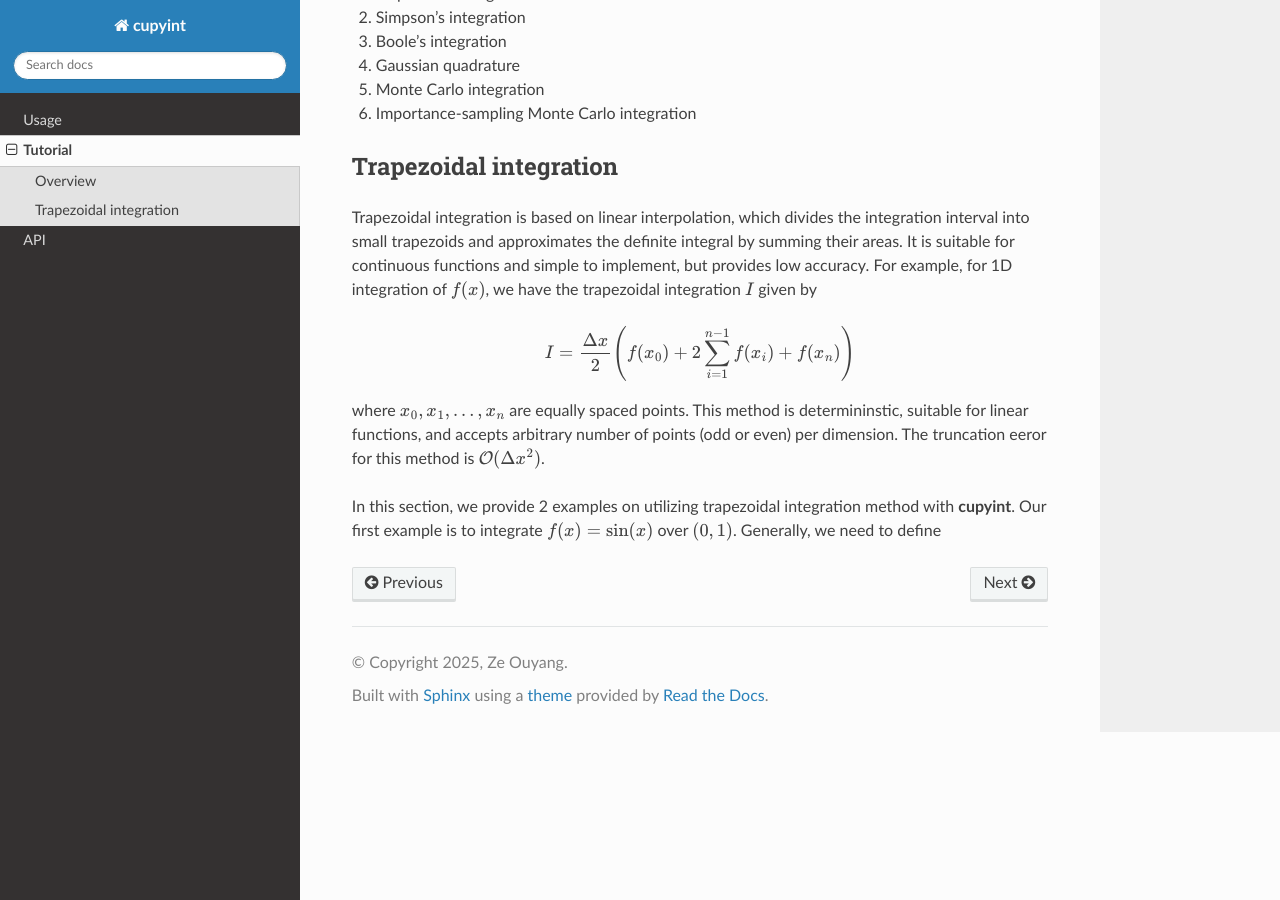
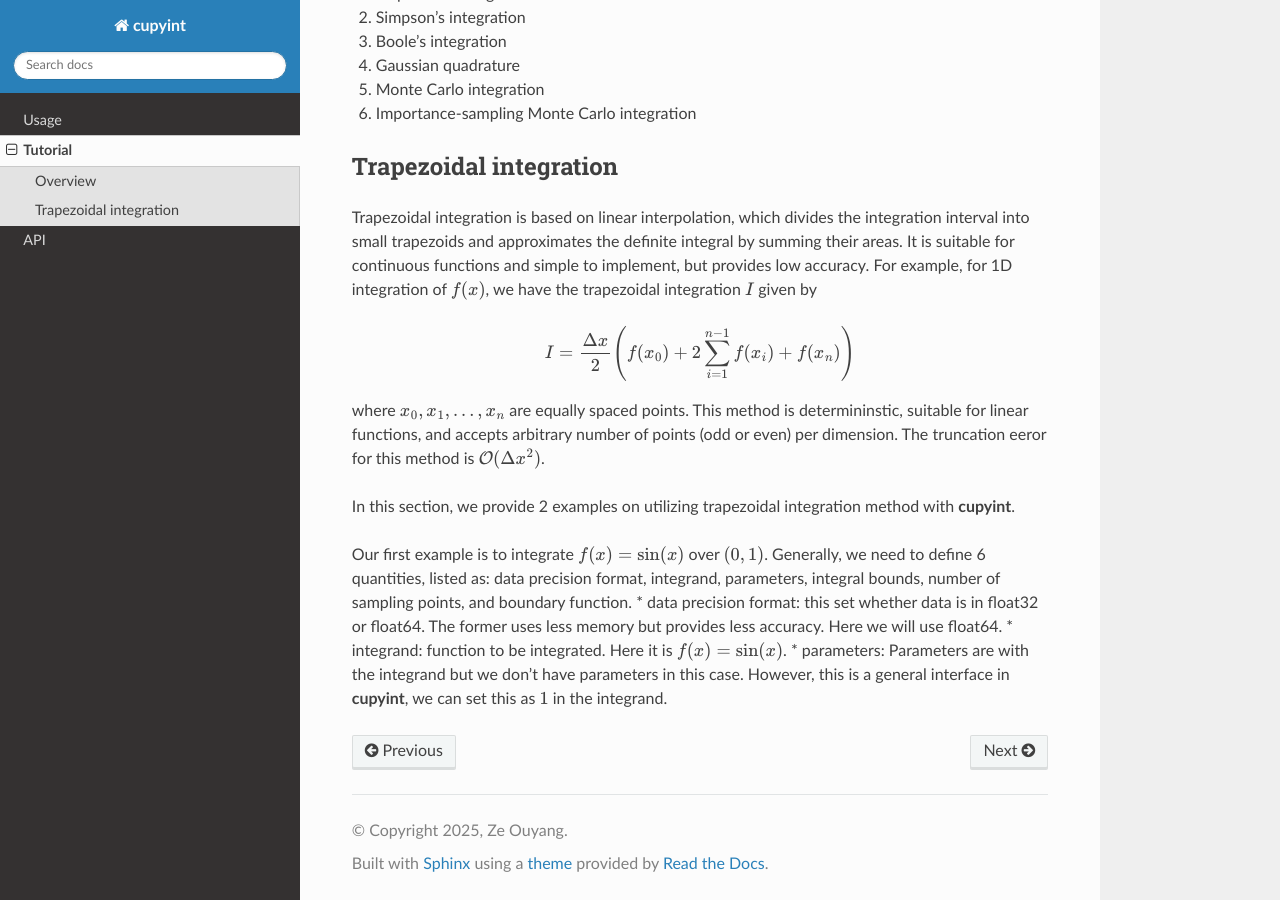
Before and after one commit to ze-ouyang/cupyint_doc, a Sphinx documentation site: the page built from docs/source/tutorial.rst, in a window 1280 px wide and 900 px high, scrolled down 546 px. Built offline with Sphinx 7.4.7 and the Read the Docs theme 3.1.0, drawn with Linux system fonts in a browser that asks for light colours.

Commit message:
Update tutorial.rst

```diff
--- a/docs/source/tutorial.rst
+++ b/docs/source/tutorial.rst
@@ -34,4 +34,8 @@ Trapezoidal integration is based on linear interpolation, which divides the inte
 where :math:`x_0, x_1,...,x_n` are equally spaced points. This method is determininstic, suitable for linear functions, and accepts arbitrary number of points (odd or even) per dimension. The truncation eeror for this method is :math:`\mathcal{O}(\Delta x^2)`.
 
 In this section, we provide 2 examples on utilizing trapezoidal integration method with **cupyint**.
-Our first example is to integrate :math:`f(x)=\mathrm{sin}(x)` over :math:`(0,1)`. Generally, we need to define
+
+Our first example is to integrate :math:`f(x)=\mathrm{sin}(x)` over :math:`(0,1)`. Generally, we need to define 6 quantities, listed as: data precision format, integrand, parameters, integral bounds, number of sampling points, and boundary function.
+* data precision format: this set whether data is in float32 or float64. The former uses less memory but provides less accuracy. Here we will use float64.
+* integrand: function to be integrated. Here it is :math:`f(x)=\mathrm{sin}(x)`.
+* parameters: Parameters are with the integrand but we don't have parameters in this case. However, this is a general interface in **cupyint**, we can set this as :math:`1` in the integrand.
```
